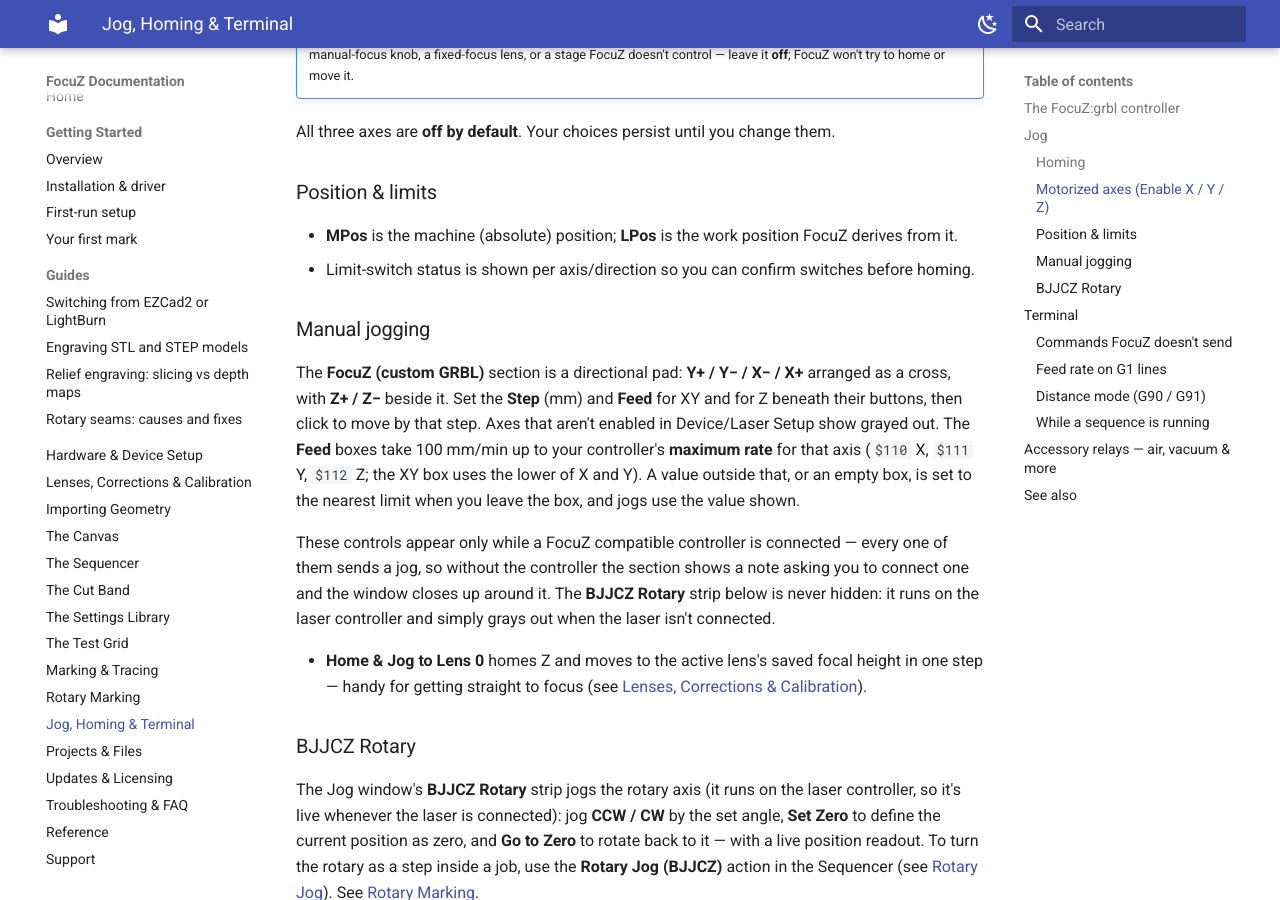
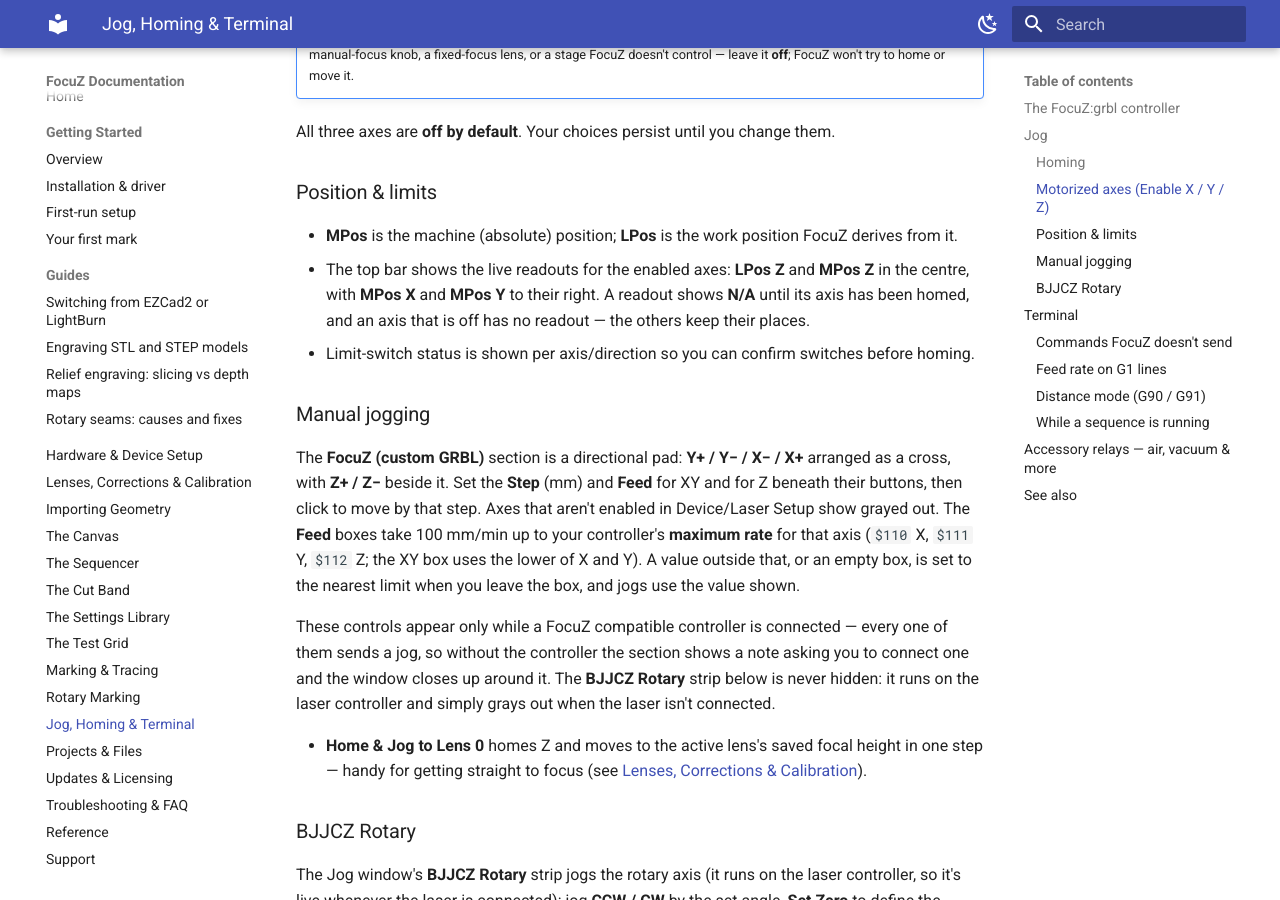
Before and after one commit to Lokahi-Shop/focuz-docs, an MkDocs documentation site: the page built from docs/jog-terminal.md, in a window 1280 px wide and 900 px high, scrolled down 2246 px. Built offline with MkDocs 1.6.1 and Material for MkDocs 9.7.7, drawn with Linux system fonts in a browser that asks for light colours.

Commit message:
Jog/Terminal: top bar shows MPos X / Y beside the Z readouts
Co-Authored-By: Claude Fable 5.1 <noreply@anthropic.com>

```diff
--- a/docs/jog-terminal.md
+++ b/docs/jog-terminal.md
@@ -86,6 +86,9 @@ All three axes are **off by default**. Your choices persist until you change the
 ### Position & limits
 
 - **MPos** is the machine (absolute) position; **LPos** is the work position FocuZ derives from it.
+- The top bar shows the live readouts for the enabled axes: **LPos Z** and **MPos Z** in the centre, with
+  **MPos X** and **MPos Y** to their right. A readout shows **N/A** until its axis has been homed, and an axis
+  that is off has no readout — the others keep their places.
 - Limit-switch status is shown per axis/direction so you can confirm switches before homing.
 
 ### Manual jogging
```
